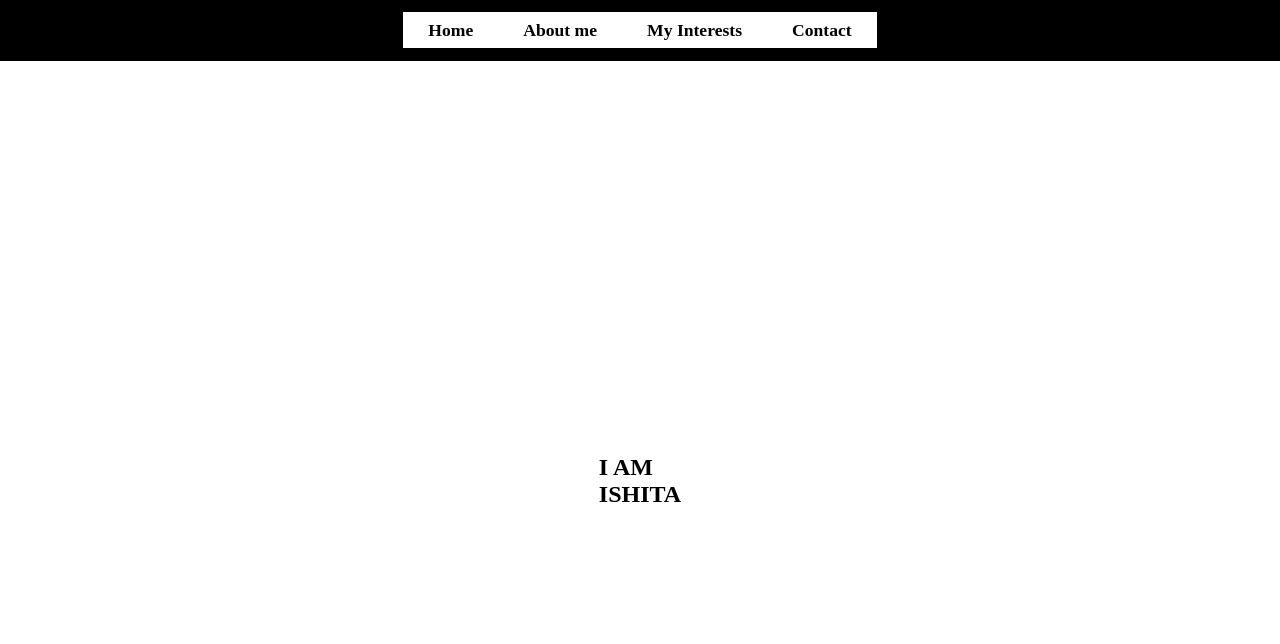
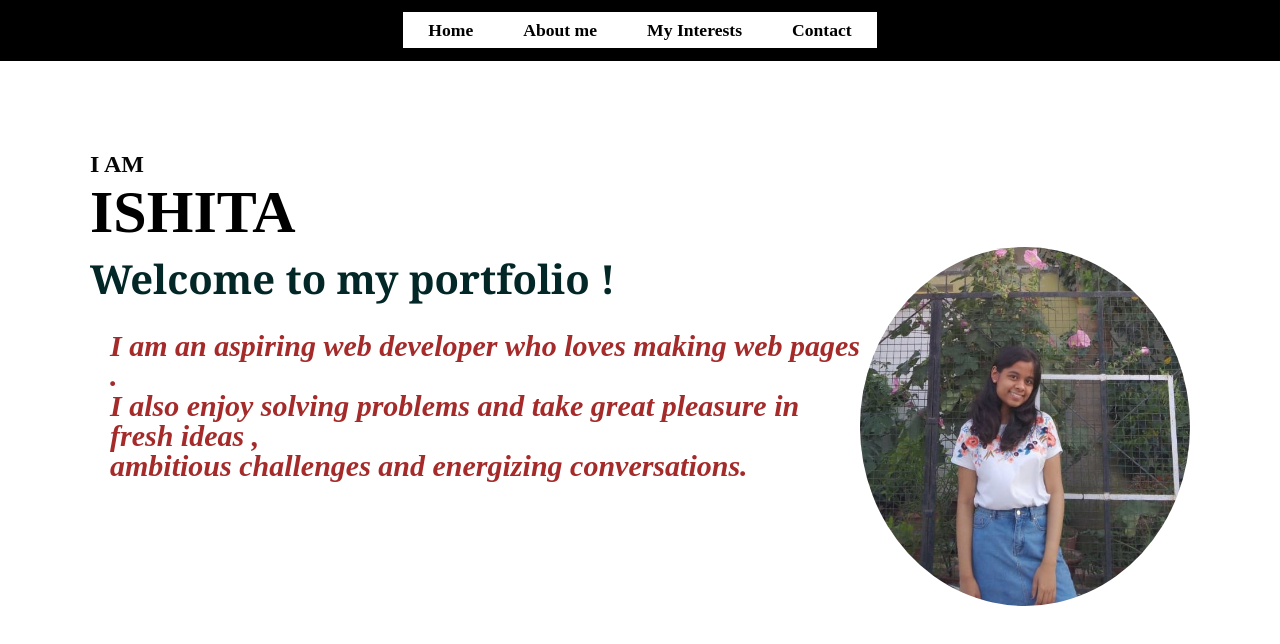
Before and after one commit to ishita0901/Portfolio, a plain HTML site: page index.html in a window 1280 px wide. Drawn offline with Linux system fonts and the light colour scheme.

Commit message:
files modified

```diff
--- a/index.html
+++ b/index.html
@@ -17,10 +17,25 @@
 </ul>
     </nav>
 <section id="home">
-    <div id="main">
-        <h1 class="headings">I AM <br> ISHITA</h1>
+    <div class="main">
+        <div class="heading1">
+        <h2>I AM </h2>
+        <h1>ISHITA</h1><br>
+        </div>
+        <div class="image">
+        <img src="mee.jpeg" alt="me">
+    </div>
+<div class="heading2">
+        <h3><strong>
+            Welcome to my portfolio !</strong></h3>
+            <h4>
+            I am an aspiring web developer who loves making web pages .<br> I also enjoy solving problems and take great pleasure in fresh ideas , <br>ambitious challenges and energizing conversations.
+        </h4>
+    </div>
+    </div>
 
-    </div>
+
+
 
 </section>
 
--- a/style.css
+++ b/style.css
@@ -10,7 +10,7 @@
      align-items: center;
      background-color:black;
      position: sticky;
-     top: 0%;
+
  }
  .navbar ul
  {
@@ -26,7 +26,7 @@
  }
  .navbar ul li a
  {
-     text-decoration: none;
+     text-decoration:none;
      color: black;
      padding: 8px 25px;
  }
@@ -34,27 +34,63 @@
  {
   background-color:white;
   color: black;
-  box-shadow: 0px 0px 10px white;
+  box-shadow: 0px 0px 20px white;
  }
  #home
  {
      display: flex;
      flex-direction: column;
+     color:rgb(8, 7, 7);
+     flex: auto;
+ }
 
-     height: 840px;
-     justify-content: center;
-     align-items: center;
+.main
+{
+   margin: 90px;
+   box-sizing: border-box;
+
+
+}
+ .main .heading1 h1{
+     font-size: 60px;
      color:black;
- }
- #home::before{
-     content: "";
-     position: absolute;
-     top: 0%;
-     right: 0;
-     background:url('me.jpeg') no-repeat center center/cover;
-     height: 900px;
-     width: 100%;
-     z-index: -1;
-     opacity: .8;
+     padding: 0px;
+     display: flex;
+     display: inline-block;
 
  }
+ .main .heading h2{
+     font-size: 30px;
+     color: black;
+     padding: 20px;
+     margin-left: 10px;
+
+ }
+ .main .image img{
+    background-repeat: no-repeat;
+    background-position: right top;
+
+
+    width: 30%;
+    top: 0%;
+    padding-top: 0%;
+    float: right;
+   border-radius: 100%;
+   margin: auto;
+}
+.main h3{
+    font-size: 40px;
+   line-height: 1.6em;
+    font-style: inherit;
+    font-family:Cambria, Cochin, Georgia, Times, 'Times New Roman', serif;
+    color:rgb(3, 39, 39);
+    font-weight: 500;
+
+}
+.main h4{
+    line-height: 1em;
+    font-size: 30px;
+    padding: 20px;
+    font-style: oblique;
+    color: brown;
+}
```
Also changed, not shown: mee.jpeg (added).
